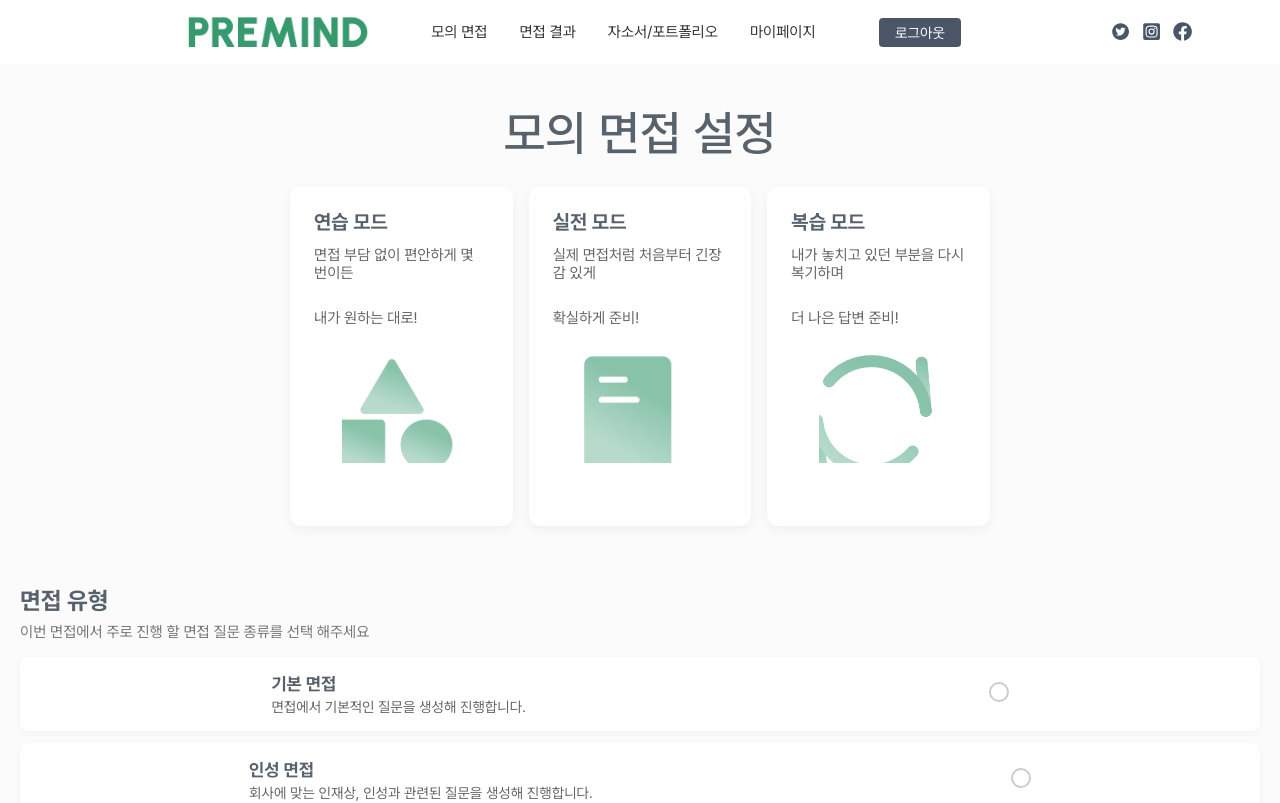
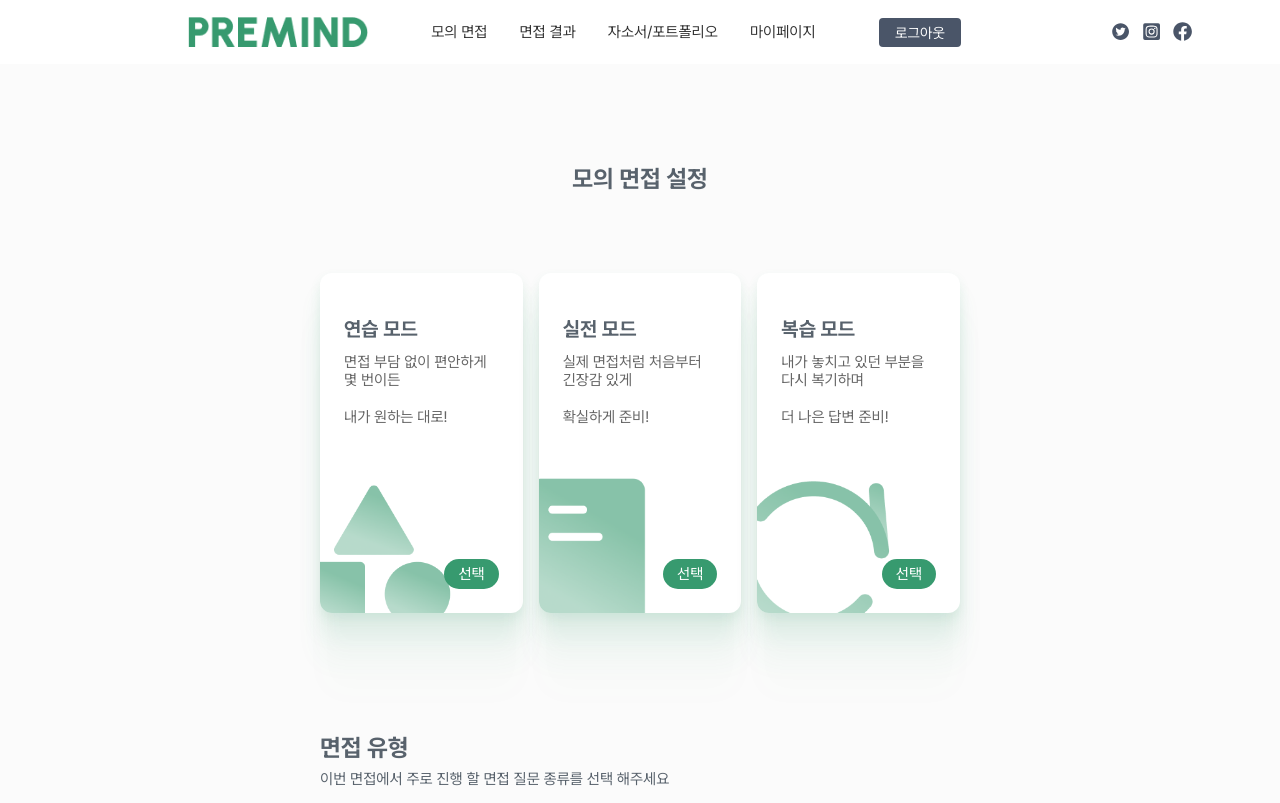
Before and after one commit to Hanium-Premind/Premind_FE, a React (Create React App) app: page /interview in a window 1280 px wide. Shown: the top 803 px of the page. Built offline with nearby package versions, Linux system fonts and the light colour scheme.

Commit message:
feat: interview main-면접 유형까지 완료

```diff
--- a/src/App.js
+++ b/src/App.js
@@ -19,7 +19,7 @@ const App = () => {
         {/* ✅ 각 페이지 라우팅 */}
         <Route path="/" element={<Home />} />
         <Route path="/interview" element={<Interview />} />
-        <Route path="/interview-practice" element={<InterviewPractice />} />
+        <Route path="/interview/practice" element={<InterviewPractice />} />
         {/* <Route path="/portfolio" element={<Portfolio />} /> */}
         {/* <Route path="/mypage" element={<MyPage />} /> */}
         {/* <Route path="/signup" element={<Signup />} /> */}
--- a/src/assets/sass/interview.scss
+++ b/src/assets/sass/interview.scss
@@ -1,23 +1,25 @@
 
 .interview-setup {
+  display: flex;
+  width: 100%;
+  flex-direction: column;
+  align-items: flex-start;
   background-color: #FBFBFB;
   font-family: 'Pretendard Variable';
-  max-width: 100%;
-  margin: 0 auto;
-  padding: 40px 20px;
   color: #58626C;
 
   .setup-title {
     color:#58626C;
-    font-weight: 500;
-    font-size: 48px;
+    font-size: 1.5rem;
     text-align: center;
-    margin-bottom: 24px;
+    margin-top: 100px;
+    margin-bottom: 80px;
   }
 
   .mode-cards {
-    width: 700px;
+    width: 640px;
     height: 340px;
+    flex-shrink: 0;
     display: flex;
     justify-content: space-between;
     gap: 16px;
@@ -27,7 +29,7 @@
       flex: 1;
       background: #fff;
       border-radius: 12px;
-      box-shadow: 0 4px 12px rgba(0,0,0,0.05);
+      box-shadow: 0px 130px 37px 0px rgba(55, 154, 111, 0.00), 0px 83px 33px 0px rgba(55, 154, 111, 0.01), 0px 47px 28px 0px rgba(55, 154, 111, 0.05), 0px 21px 21px 0px rgba(55, 154, 111, 0.09), 0px 5px 11px 0px rgba(55, 154, 111, 0.10);
       cursor: pointer;
       transition: transform 0.2s, box-shadow 0.2s;
       position: relative;
@@ -41,24 +43,26 @@
 
       .card-header {
         h2 {
+          margin-top: 20px;
           font-size: 1.25rem;
           margin-bottom: 12px;
         }
       }
 
       .card-body {
+        position: relative;
+
         p {
-          margin: 4px 0;
           font-size: 0.95rem;
           color: #666;
         }
         img {
-          display: block;
-          width: 100%;
-          max-height: 120px;
+          height: 230px;
+          position: absolute;
+          left: 27%;
+          transform: translateX(-50%);
+          width: 150px;
           object-fit: contain;
-          margin-top: 16px;
-          margin-bottom: 0;
         }
       }
 
@@ -66,36 +70,37 @@
         position: absolute;
         bottom: 24px;
         right: 24px;
-        background: #28a745;
+        background: #379A6F;
         color: #fff;
         border: none;
         padding: 6px 14px;
         border-radius: 20px;
         font-size: 0.95rem;
         cursor: pointer;
-        opacity: 0;
-        transition: opacity 0.2s;
       }
 
-      &:hover .select-btn,
-      &.active .select-btn {
-        opacity: 1;
-      }
+
     }
   }
 
   .type-list {
-    margin-top: 40px;
+    align-items: left;
+    width: 100%;
+    max-width: 640px;
+    margin-top: 60px;
+    background-color: #FBFBFB;
+    font-family: 'Pretendard Variable';
+    color: #58626C;
+
 
     .type-title {
-
       font-size: 1.5rem;
       margin-bottom: 8px;
     }
     .type-sub {
       font-size: 0.95rem;
-      color: #777;
-      margin-bottom: 16px;
+      color: #58626C;
+      margin-bottom: 50px;
     }
 
     ul {
@@ -108,24 +113,23 @@
         align-items: center;
         justify-content: space-between;
         background: #fff;
-        border-radius: 8px;
+        border-radius:12px;
         padding: 16px 20px;
-        box-shadow: 0 2px 6px rgba(0,0,0,0.04);
         margin-bottom: 12px;
         cursor: pointer;
         transition: background 0.2s;
 
-        &.selected {
-          background: #f0f9f4;
-        }
-
         .type-info {
+          flex: 1;                // 남는 공간 다 차지
+          text-align: left;       // 왼쪽 정렬
+          margin-right: 16px;     // 라디오와 간격
           h3 {
             font-size: 1.1rem;
             margin-bottom: 4px;
           }
           p {
             font-size: 0.9rem;
+            margin-bottom: 5px;
             color: #666;
           }
         }
@@ -138,22 +142,13 @@
             border-radius: 50%;
             display: inline-block;
             position: relative;
-            transition: border-color 0.2s;
+
 
             &.checked {
-              border-color: #28a745;
+             background: #379A6F;
+             border-color: #379A6F;
             }
-            &.checked::after {
-              content: '';
-              position: absolute;
-              top: 50%;
-              left: 50%;
-              width: 8px;
-              height: 8px;
-              background: #28a745;
-              border-radius: 50%;
-              transform: translate(-50%, -50%);
-            }
+
           }
         }
       }
--- a/src/pages/Interview/InterviewMain.jsx
+++ b/src/pages/Interview/InterviewMain.jsx
@@ -14,7 +14,7 @@ const MODES = [
     desc1: '면접 부담 없이 편안하게 몇 번이든',
     desc2: '내가 원하는 대로!',
     img: intIcon1,
-    path: '/interview/practice',
+    path: '/interview/practice' ,
   },
   {
     id: 'real',
@@ -47,7 +47,7 @@ export default function InterviewSetup() {
 
   return (
     <div className="interview-setup">
-      <p className="setup-title">모의 면접 설정</p>
+      <h2 className="setup-title">모의 면접 설정</h2>
 
       <div className="mode-cards">
         {MODES.map(mode => (
@@ -62,7 +62,6 @@ export default function InterviewSetup() {
             <div className="card-body">
               <p>{mode.desc1}</p><br/>
               <p>{mode.desc2}</p>
-              {/* import 해온 SVG를 src에 바로 넣습니다 */}
               <img src={mode.img} alt={mode.title} />
             </div>
             <button
@@ -91,7 +90,7 @@ export default function InterviewSetup() {
               onClick={() => setSelectedType(type.id)}
             >
               <div className="type-info">
-                <h3>{type.title}</h3>
+                <p>{type.title}</p>
                 <p>{type.desc}</p>
               </div>
               <div className="type-radio">
```
